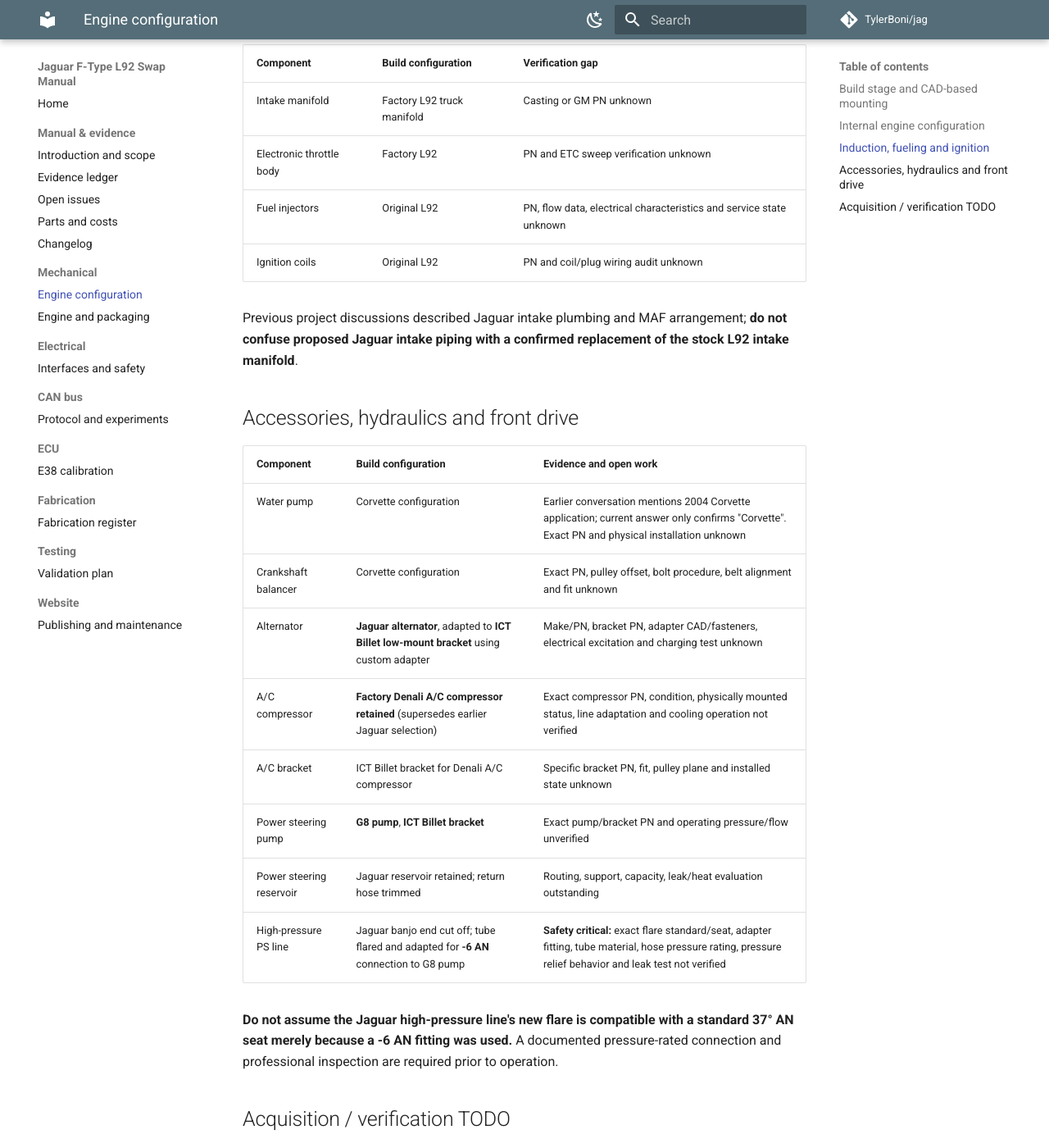
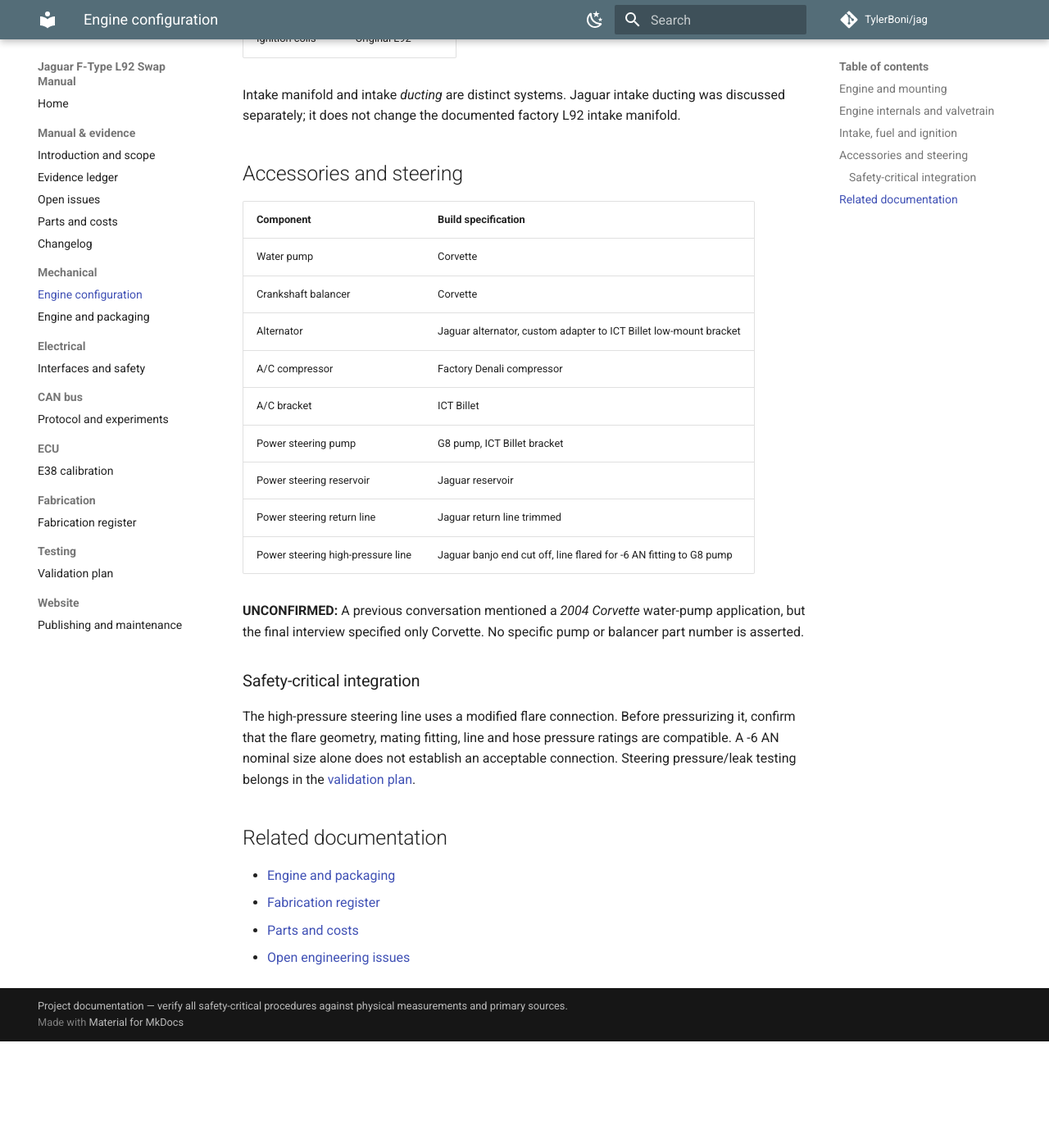
Before and after one commit to TylerBoni/jag, an MkDocs documentation site: the page built from build-manual/docs/mechanical/engine-configuration.md, in a window 1280 px wide and 1400 px high, scrolled down 1462 px. Shown: the whole window at 82% size. Built offline with MkDocs 1.6.1 and Material for MkDocs 9.7.7, drawn with Linux system fonts in a browser that asks for light colours; comment, search, counter and statistics services are not loaded; after the commit the page ends 2732 px from its top, so only the background shows below that; some of the changed text lies outside the part shown.

Commit message:
docs: present engine configuration without verification-gap columns

```diff
--- a/build-manual/docs/mechanical/engine-configuration.md
+++ b/build-manual/docs/mechanical/engine-configuration.md
@@ -1,65 +1,65 @@
 # L92 engine configuration — Section 1
 
-> **Configuration source:** build interview, five questions completed 2026-11-21. The documented build configuration is authoritative; installation and operational verification are tracked separately. See [Evidence ledger](../../EVIDENCE.md) and [open issues](../../ISSUES.md).
+Configuration established from the five-question build interview on 2026-11-21. Statements supplied by the builder are documented as build facts. An item is marked **UNCONFIRMED** only when the documentation adds an inference or lacks a specific answer.
 
-## Build stage and CAD-based mounting
+## Engine and mounting
 
-- **Vehicle:** 2015 Jaguar F-Type base (X152), originally AJ126 supercharged V6 and Jaguar ZF8.
-- **Donor engine:** 2007 GMC Yukon Denali GM L92 6.2L V8 (previously documented acquisition cost $1,300 and approximately 272,000 donor miles).
-- **Installation:** L92 remains **outside the Jaguar**. Do not describe as engine-swapped, test-fitted or road-tested.
-- **Mount design:** Engine compartment **3D scanned**; LS engine modeled in the scanned bay; custom engine mounts **designed in CAD, laser-cut and bent**. Physical fit and loading **not yet demonstrated**. Collect scan export, LS reference model, CAD files, dimensional drawing, material, thickness, fastener and tolerance records and test-fit photographs.
+- **Vehicle:** 2015 Jaguar F-Type base (X152), originally AJ126 3.0L supercharged V6 with Jaguar ZF8 automatic.
+- **Donor:** 2007 GMC Yukon Denali, L92 6.2L Gen IV V8, acquired for $1,300, approximately 272,000 miles.
+- **Current stage:** L92 is **outside the Jaguar**.
+- **Engine bay:** 3D scanned, with an LS engine modeled in the scanned engine compartment.
+- **Motor mounts:** Custom designed in CAD, laser-cut and bent.
 
-## Internal engine configuration
+## Engine internals and valvetrain
 
-| Item | Build configuration | Verification gap |
-| --- | --- | --- |
-| Cylinder heads | Original factory L92 | Casting IDs/inspection not recorded |
-| Pistons | Original factory L92 | No measurement or part identification |
-| Connecting rods | Original factory L92 | No part inspection recorded |
-| Crankshaft | Original factory L92 | No casting/part inspection recorded |
-| Compression ratio | Intended factory-internals configuration | Exact ratio not measured or asserted |
-| Camshaft | **Richard Holdener Performance (RHP) Truck Plus** | Actual cam PN and cam card missing; installed state not explicitly confirmed |
-| Valve springs | RHP springs supplied with cam | Spring PN, specifications and installed setup/height missing |
-| Lifters | Unknown | Original vs replacement and part IDs open |
-| Timing set | Replaced | Make/model, gears, chain and alignment verification open |
-| VVT delete | Generic Michigan Motorsports kit | Contents, PN, assembly procedure and ECU VVT settings open |
+| Component | Build specification |
+| --- | --- |
+| Cylinder heads | Original factory L92 |
+| Pistons | Original factory L92 |
+| Connecting rods | Original factory L92 |
+| Crankshaft | Original factory L92 |
+| Camshaft | Richard Holdener Performance (RHP) Truck Plus |
+| Valve springs | RHP springs supplied with the camshaft |
+| Lifters | Unknown |
+| Timing set | Replaced |
+| VVT delete | Generic Michigan Motorsports kit |
 
-**Status:** Build configuration established. Installation, dimensional verification, and functional testing are tracked individually.
+**UNCONFIRMED:** Compression ratio has not been specified. Stock L92 internals alone do not establish that it has been measured. Exact part numbers not supplied are omitted rather than guessed.
 
-## Induction, fueling and ignition
+## Intake, fuel and ignition
 
-| Component | Build configuration | Verification gap |
-| --- | --- | --- |
-| Intake manifold | Factory L92 truck manifold | Casting or GM PN unknown |
-| Electronic throttle body | Factory L92 | PN and ETC sweep verification unknown |
-| Fuel injectors | Original L92 | PN, flow data, electrical characteristics and service state unknown |
-| Ignition coils | Original L92 | PN and coil/plug wiring audit unknown |
+| Component | Build specification |
+| --- | --- |
+| Intake manifold | Factory L92 truck |
+| Throttle body | Factory L92 |
+| Fuel injectors | Original L92 |
+| Ignition coils | Original L92 |
 
-Previous project discussions described Jaguar intake plumbing and MAF arrangement; **do not confuse proposed Jaguar intake piping with a confirmed replacement of the stock L92 intake manifold**.
+Intake manifold and intake *ducting* are distinct systems. Jaguar intake ducting was discussed separately; it does not change the documented factory L92 intake manifold.
 
-## Accessories, hydraulics and front drive
+## Accessories and steering
 
-| Component | Build configuration | Evidence and open work |
-| --- | --- | --- |
-| Water pump | Corvette configuration | Earlier conversation mentions 2004 Corvette application; current answer only confirms "Corvette". Exact PN and physical installation unknown |
-| Crankshaft balancer | Corvette configuration | Exact PN, pulley offset, bolt procedure, belt alignment and fit unknown |
-| Alternator | **Jaguar alternator**, adapted to **ICT Billet low-mount bracket** using custom adapter | Make/PN, bracket PN, adapter CAD/fasteners, electrical excitation and charging test unknown |
-| A/C compressor | **Factory Denali A/C compressor retained** (supersedes earlier Jaguar selection) | Exact compressor PN, condition, physically mounted status, line adaptation and cooling operation not verified |
-| A/C bracket | ICT Billet bracket for Denali A/C compressor | Specific bracket PN, fit, pulley plane and installed state unknown |
-| Power steering pump | **G8 pump**, **ICT Billet bracket** | Exact pump/bracket PN and operating pressure/flow unverified |
-| Power steering reservoir | Jaguar reservoir retained; return hose trimmed | Routing, support, capacity, leak/heat evaluation outstanding |
-| High-pressure PS line | Jaguar banjo end cut off; tube flared and adapted for **-6 AN** connection to G8 pump | **Safety critical:** exact flare standard/seat, adapter fitting, tube material, hose pressure rating, pressure relief behavior and leak test not verified |
+| Component | Build specification |
+| --- | --- |
+| Water pump | Corvette |
+| Crankshaft balancer | Corvette |
+| Alternator | Jaguar alternator, custom adapter to ICT Billet low-mount bracket |
+| A/C compressor | Factory Denali compressor |
+| A/C bracket | ICT Billet |
+| Power steering pump | G8 pump, ICT Billet bracket |
+| Power steering reservoir | Jaguar reservoir |
+| Power steering return line | Jaguar return line trimmed |
+| Power steering high-pressure line | Jaguar banjo end cut off, line flared for -6 AN fitting to G8 pump |
 
-**Do not assume the Jaguar high-pressure line's new flare is compatible with a standard 37° AN seat merely because a -6 AN fitting was used.** A documented pressure-rated connection and professional inspection are required prior to operation.
+**UNCONFIRMED:** A previous conversation mentioned a *2004 Corvette* water-pump application, but the final interview specified only Corvette. No specific pump or balancer part number is asserted.
 
-## Acquisition / verification TODO
+### Safety-critical integration
 
-1. Photograph each component label and casting number, and record exact vendor PN and purchase invoice.
-2. Provide engine-bay 3D scan, CAD engine model source, mount DXFs, bend drawing, material thickness, and mount fasteners.
-3. Confirm timing set, cam card, RHP spring details and Michigan Motorsports delete kit.
-4. Identify factory Denali A/C compressor PN, ICT bracket PNs and physical installation status, then verify alignment and refrigerant-line compatibility.
-5. Confirm which accessory parts are physically mounted on the standalone engine, versus purchased or intended.
-6. Document balancer/pulley plane and belt lengths with measured coordinates.
-7. Validate steering-line flare type, pressure requirements and fitting compatibility before pressurization.
+The high-pressure steering line uses a modified flare connection. Before pressurizing it, confirm that the flare geometry, mating fitting, line and hose pressure ratings are compatible. A -6 AN nominal size alone does not establish an acceptable connection. Steering pressure/leak testing belongs in the [validation plan](../testing/validation-plan.md).
 
-For information status, see [evidence](../../EVIDENCE.md). No motor-mount, accessory or steering design has passed in-vehicle validation under this section.
+## Related documentation
+
+- [Engine and packaging](engine-and-packaging.md)
+- [Fabrication register](../fabrication/fabrication.md)
+- [Parts and costs](../../PARTS.md)
+- [Open engineering issues](../../ISSUES.md)
```
